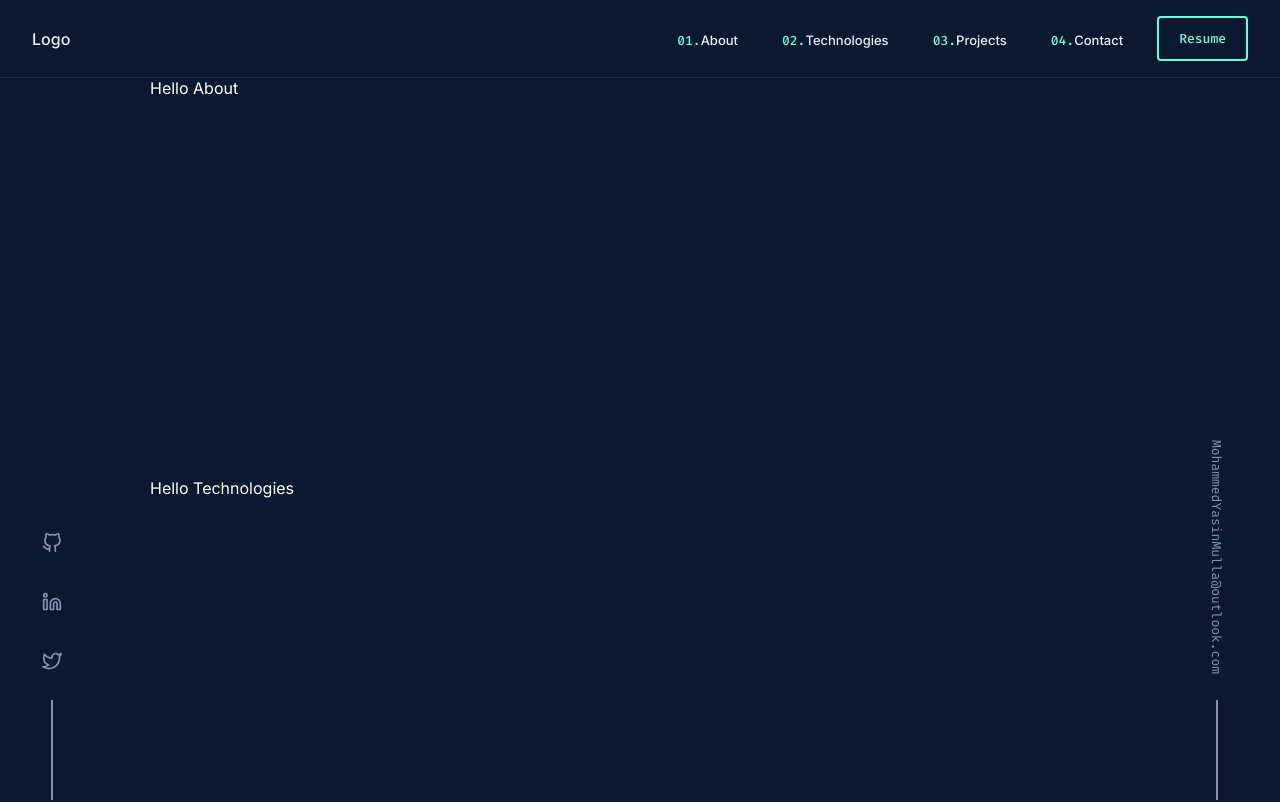
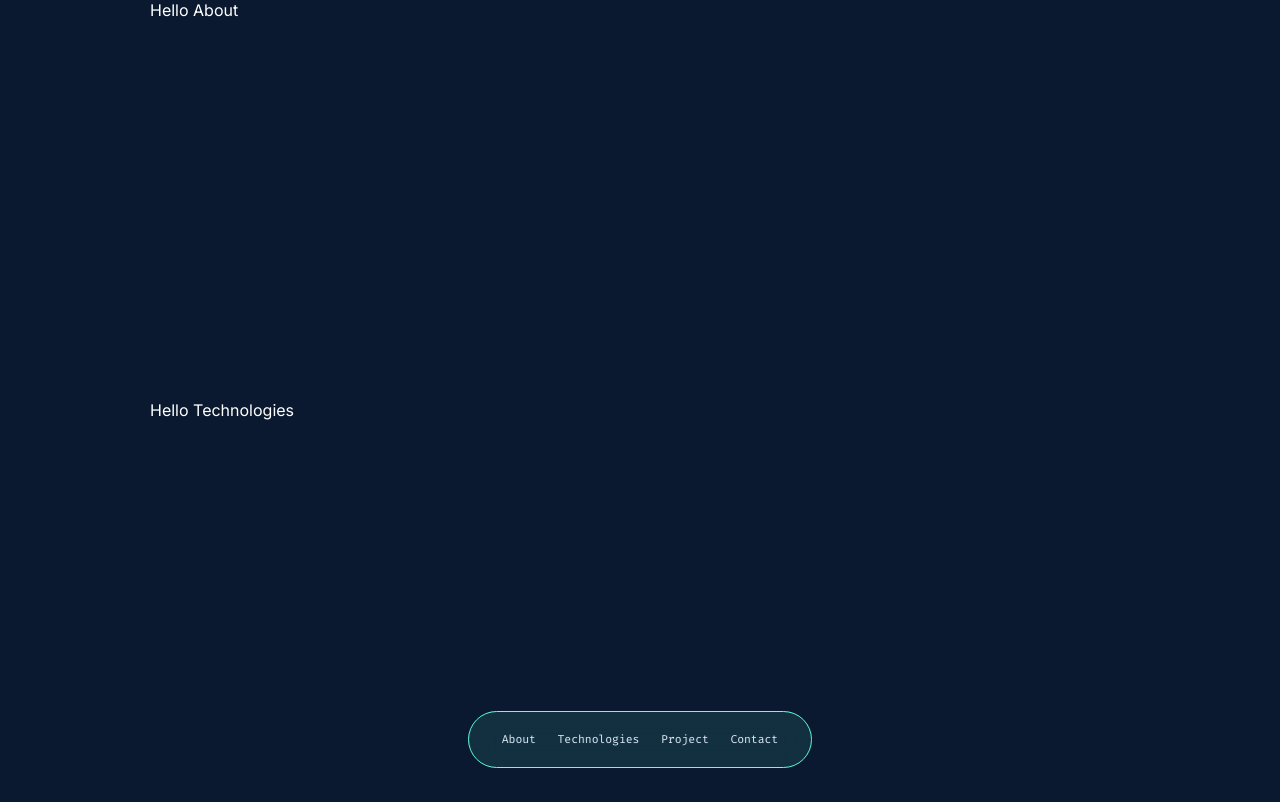
Before and after one commit to Mohammed-Yasin-Mulla/personal-portfolio, a Next.js app: page / in a window 1280 px wide. Shown: the top 802 px of the page. Built offline with nearby package versions, Linux system fonts and the light colour scheme.

Commit message:
feat: floating bottom nav added

```diff
--- a/components/Navbar/Navbar.tsx
+++ b/components/Navbar/Navbar.tsx
@@ -3,6 +3,7 @@ import React from "react";
 import styled from "styled-components";
 import Button from "../Common/Button";
 import NavbarLink from "./NavbarLink";
+import NavbarFloating from "./NavbarFloating";
 
 interface Props {
   isMobile?: boolean;
@@ -31,22 +32,6 @@ const LinkName = ["About", "Technologies", "Projects", "Contact"];
 const LinkGroup = LinkName.map((name, index) => {
   return <NavbarLink key={index} label={name} index={index} />;
 });
-
-const BottomNavbar = styled.div`
-  background-color: ${(props) => props.theme.colors.slate};
-  display: flex;
-  width: 150px;
-  justify-content: space-between;
-  align-items: center;
-  padding: 1rem 2rem;
-  font-size: 1rem;
-  font-family: ${(props) => props.theme.fonts.primary};
-  font-weight: 300;
-  color: ${(props) => props.theme.colors.white};
-  position: absolute;
-  bottom: 10px;
-  left: 50%;
-`;
 
 export default function Navbar_(props: Props) {
   const { isMobile = false } = props;
@@ -78,15 +63,7 @@ export default function Navbar_(props: Props) {
   if (isMobile) {
     return (
       <>
-        <Navbar>
-          <span>Logo</span>
-        </Navbar>
-        <BottomNavbar>
-          <section>1</section>
-          <section>2</section>
-          <section>3</section>
-          <section>4</section>
-        </BottomNavbar>
+        <NavbarFloating />
       </>
     );
   }
--- /dev/null
+++ b/components/Navbar/NavbarFloating/NavbarFloating.tsx
@@ -0,0 +1,72 @@
+import { motion } from "framer-motion";
+import React from "react";
+import styled from "styled-components";
+
+const NavbarFloating = styled(motion.nav)`
+  background: ${(props) => props.theme.colors.greenTint};
+  position: fixed;
+  width: max-content;
+  border-radius: 3rem;
+  border-color: ${(props) => props.theme.colors.green};
+  border-style: solid;
+  border-width: 1px;
+  backdrop-filter: blur(15px);
+  color: ${(props) => props.theme.colors.white};
+  font-size: 0.712rem;
+  font-family: ${(props) => props.theme.fonts.secondary};
+  padding: 0.7rem 1.5rem;
+  z-index: 1;
+  position: fixed;
+  left: 50%;
+  bottom: 2rem;
+  display: flex;
+  justify-content: space-between;
+  gap: 0.25rem;
+  align-items: center;
+
+  a {
+    background: transparent;
+    padding: 0.55rem;
+    &:active {
+      color: ${(props) => props.theme.colors.green};
+    }
+  }
+`;
+
+export default function NavbarFloating_() {
+  return (
+    <NavbarFloating
+      animate={{ y: 0, x: "-50%", opacity: 1 }}
+      initial={{ y: 20, x: "-50%", opacity: 0 }}
+    >
+      <motion.a
+        animate={{ y: 0, opacity: 1 }}
+        initial={{ y: 20, opacity: 0 }}
+        transition={{ delay: 0.1 }}
+      >
+        About
+      </motion.a>
+      <motion.a
+        animate={{ y: 0, opacity: 1 }}
+        initial={{ y: 20, opacity: 0 }}
+        transition={{ delay: 0.1 * 2 }}
+      >
+        Technologies
+      </motion.a>
+      <motion.a
+        animate={{ y: 0, opacity: 1 }}
+        initial={{ y: 20, opacity: 0 }}
+        transition={{ delay: 0.1 * 3 }}
+      >
+        Project
+      </motion.a>
+      <motion.a
+        animate={{ y: 0, opacity: 1 }}
+        initial={{ y: 20, opacity: 0 }}
+        transition={{ delay: 0.1 * 4 }}
+      >
+        Contact
+      </motion.a>
+    </NavbarFloating>
+  );
+}
--- /dev/null
+++ b/components/Navbar/NavbarFloating/index.tsx
@@ -0,0 +1 @@
+export { default } from "./NavbarFloating";
--- a/pages/index.tsx
+++ b/pages/index.tsx
@@ -7,7 +7,7 @@ import Technologies from "../components/Technologies";
 
 const Home: NextPage = () => (
   <>
-    <Navbar />
+    <Navbar isMobile />
     <About>Hello About</About>
     <Technologies>Hello Technologies</Technologies>
     <Projects>Hello Projects</Projects>
```
Also changed, not shown: .eslintrc.json, 1 other file (tests, documents, lock files or other folders).
